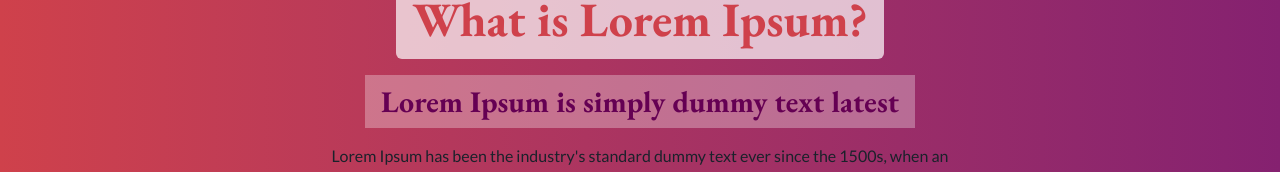
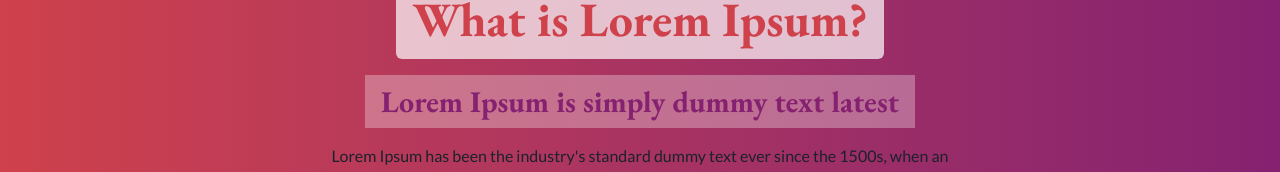
Before and after one commit to olivierbellemare/nextjs15-tailwindcss-starter, a Next.js app: page / in a window 1280 px wide. Shown: the part 366-538 px from the top of the page. Built offline with nearby package versions, Linux system fonts and the light colour scheme.

Commit message:
change color text

```diff
--- a/app/styles/globals.css
+++ b/app/styles/globals.css
@@ -58,7 +58,7 @@
   /* Semantic class */
   --color-cta:            var(--color-amber);
   --color-title:          var(--color-terracotta);
-  --color-subTitle:       var(--color-plum-dark);
+  --color-subTitle:       var(--color-plum);
   --color-mainText:       var(--color-charcoal);
   --color-secondaryText:  var(--color-stone);
   /* Linear-Gradient */
```
